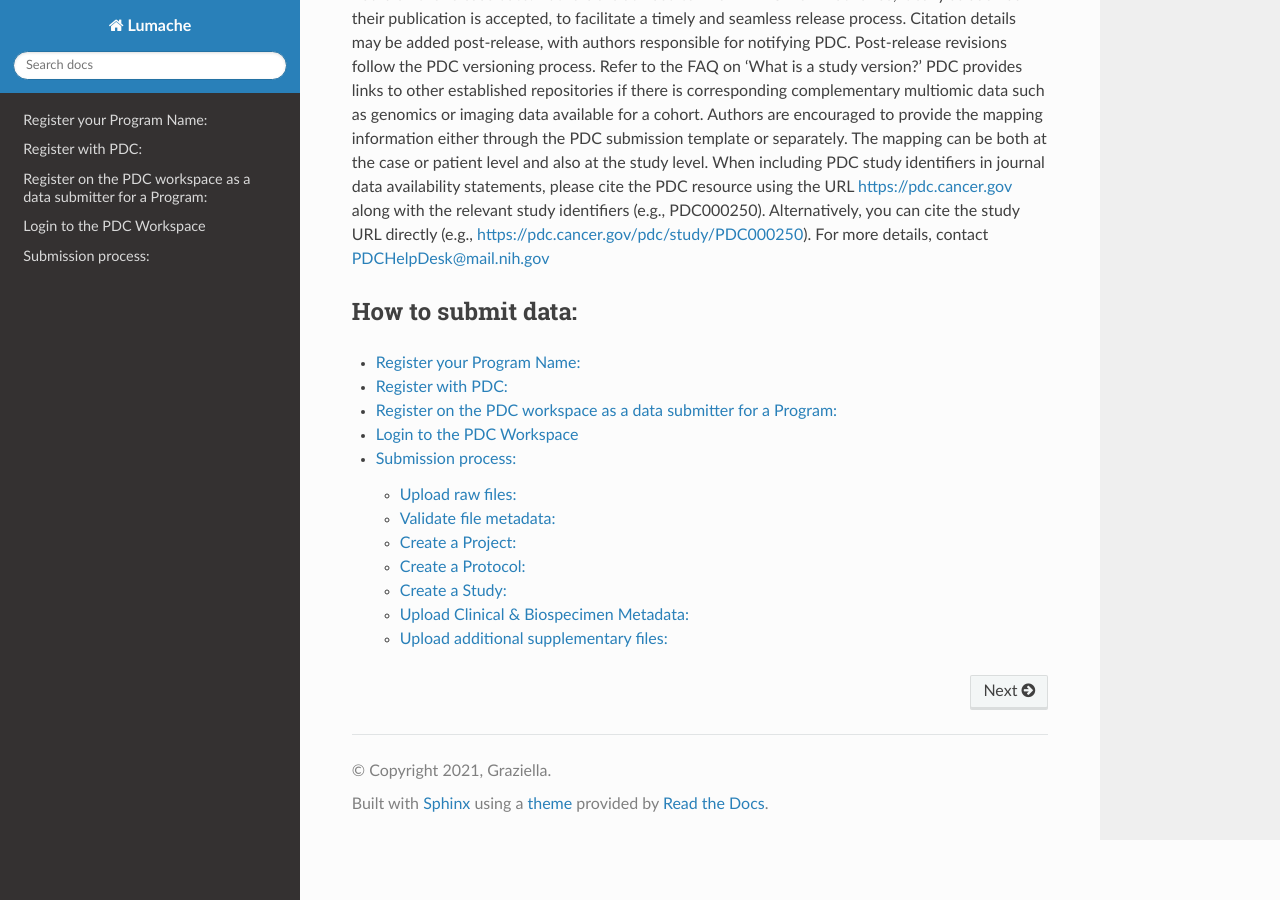
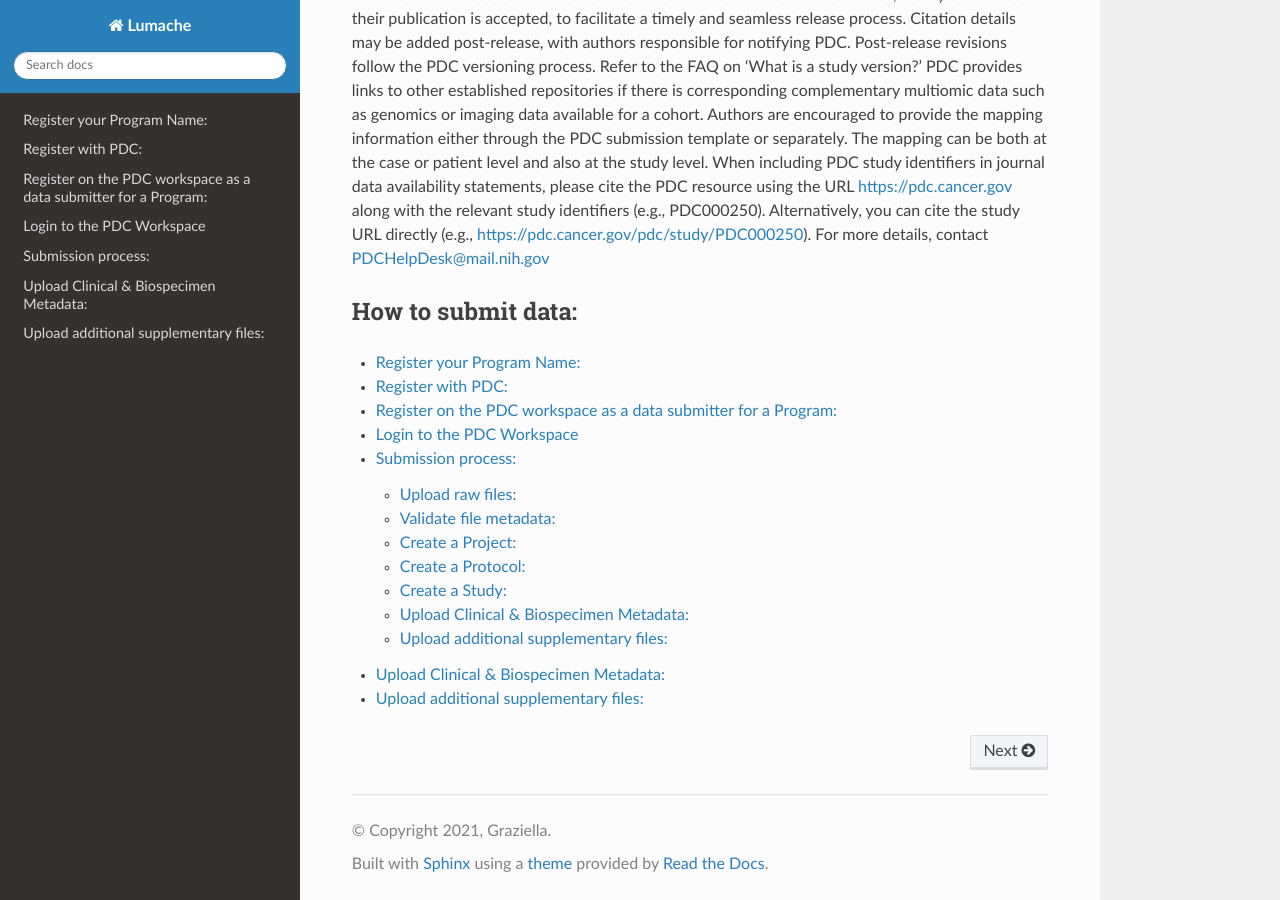
Before and after one commit to dev24665/test-sub-rtd, a Sphinx documentation site: the page built from docs/source/index.rst, in a window 1280 px wide and 900 px high, scrolled down 649 px. Built offline with Sphinx 7.4.7 and the Read the Docs theme 3.1.0, drawn with Linux system fonts in a browser that asks for light colours.

Commit message:
Update index.rst

```diff
--- a/docs/source/index.rst
+++ b/docs/source/index.rst
@@ -31,3 +31,5 @@ How to submit data:
    register_data_submitter
    login_workspace
    submission_process
+   upload_clinical
+   upload_supplementary
```
